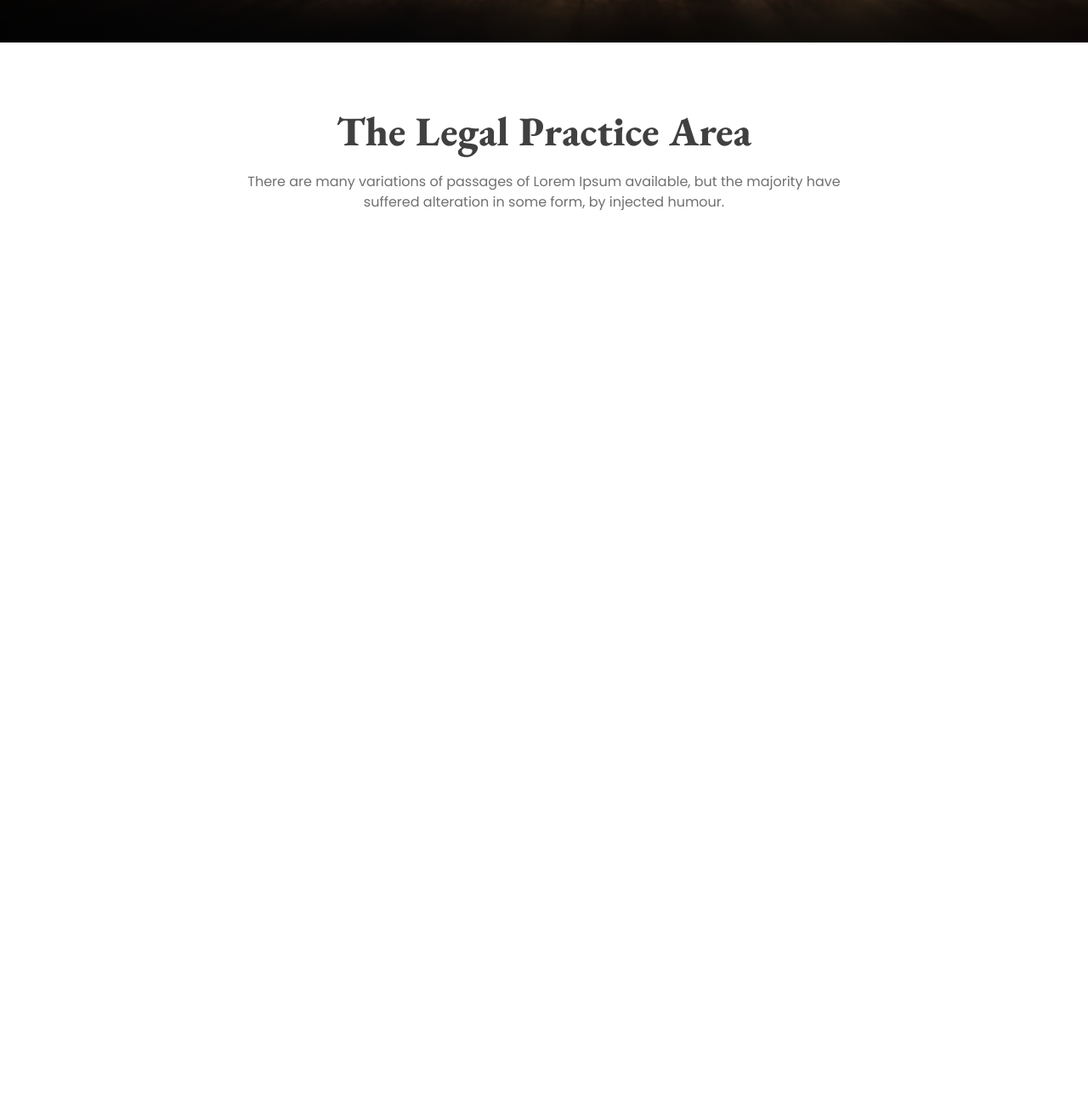
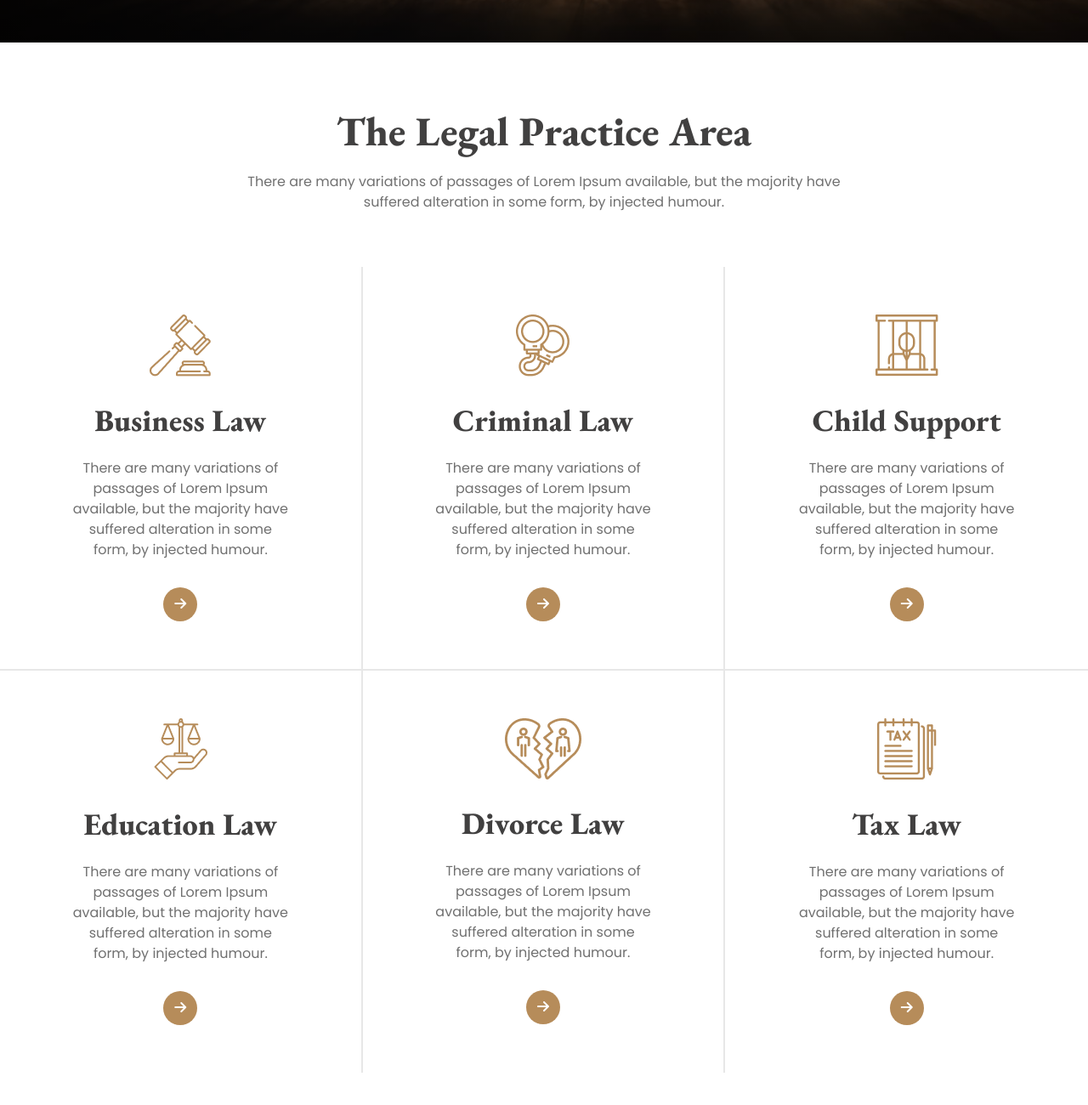
Before and after one commit to t-anvirahmed/legal-solutions, a plain HTML site: page index.html in a window 1280 px wide. Shown: the part 656-1956 px from the top of the page at 85% size. Before the commit the page ends 946 px from the top, so only its background shows below. Drawn offline with nearby package versions, Linux system fonts and the light colour scheme.

Commit message:
finished legal practice area section

```diff
--- a/index.html
+++ b/index.html
@@ -41,6 +41,7 @@
         --color-main: #b68c5a;
         --color-text: #707070;
         --color-heading: #414040;
+        --color-border: #e7e7e7;
       }
     </style>
   </head>
@@ -155,6 +156,115 @@
           </p>
         </div>
         <!-- legal practice area grid -->
+        <div class="grid grid-cols-3 mt-16">
+          <!-- grid cards -->
+          <!-- business law-->
+          <div
+            class="text-center px-16 py-14 border-b-2 border-r-2 border-border"
+          >
+            <img class="mx-auto mb-8" src="images/business.png" alt="" />
+            <h4 class="font-eb text-4xl font-extrabold text-heading mb-6">
+              Business Law
+            </h4>
+            <p class="mb-8 text-text">
+              There are many variations of <br />
+              passages of Lorem Ipsum <br />
+              available, but the majority have <br />
+              suffered alteration in some <br />
+              form, by injected humour.
+            </p>
+            <button class="bg-main rounded-full w-10 h-10 text-white">
+              <i class="fa-solid fa-arrow-right"></i>
+            </button>
+          </div>
+          <!-- criminal law -->
+          <div
+            class="text-center px-16 py-14 border-b-2 border-r-2 border-border"
+          >
+            <img class="mx-auto mb-8" src="images/criminal.png" alt="" />
+            <h4 class="font-eb text-4xl font-extrabold text-heading mb-6">
+              Criminal Law
+            </h4>
+            <p class="mb-8 text-text">
+              There are many variations of <br />
+              passages of Lorem Ipsum <br />
+              available, but the majority have <br />
+              suffered alteration in some <br />
+              form, by injected humour.
+            </p>
+            <button class="bg-main rounded-full w-10 h-10 text-white">
+              <i class="fa-solid fa-arrow-right"></i>
+            </button>
+          </div>
+          <!-- child support -->
+          <div class="text-center px-16 py-14 border-b-2 border-border">
+            <img class="mx-auto mb-8" src="images/child.png" alt="" />
+            <h4 class="font-eb text-4xl font-extrabold text-heading mb-6">
+              Child Support
+            </h4>
+            <p class="mb-8 text-text">
+              There are many variations of <br />
+              passages of Lorem Ipsum <br />
+              available, but the majority have <br />
+              suffered alteration in some <br />
+              form, by injected humour.
+            </p>
+            <button class="bg-main rounded-full w-10 h-10 text-white">
+              <i class="fa-solid fa-arrow-right"></i>
+            </button>
+          </div>
+          <!-- education law -->
+          <div class="text-center px-16 py-14 border-r-2 border-border">
+            <img class="mx-auto mb-8" src="images/education.png" alt="" />
+            <h4 class="font-eb text-4xl font-extrabold text-heading mb-6">
+              Education Law
+            </h4>
+            <p class="mb-8 text-text">
+              There are many variations of <br />
+              passages of Lorem Ipsum <br />
+              available, but the majority have <br />
+              suffered alteration in some <br />
+              form, by injected humour.
+            </p>
+            <button class="bg-main rounded-full w-10 h-10 text-white">
+              <i class="fa-solid fa-arrow-right"></i>
+            </button>
+          </div>
+          <!-- divorce law -->
+          <div class="text-center px-16 py-14 border-r-2 border-border">
+            <img class="mx-auto mb-8" src="images/divorce.png" alt="" />
+            <h4 class="font-eb text-4xl font-extrabold text-heading mb-6">
+              Divorce Law
+            </h4>
+            <p class="mb-8 text-text">
+              There are many variations of <br />
+              passages of Lorem Ipsum <br />
+              available, but the majority have <br />
+              suffered alteration in some <br />
+              form, by injected humour.
+            </p>
+            <button class="bg-main rounded-full w-10 h-10 text-white">
+              <i class="fa-solid fa-arrow-right"></i>
+            </button>
+          </div>
+          <!-- tax law -->
+          <div class="text-center px-16 py-14">
+            <img class="mx-auto mb-8" src="images/tax.png" alt="" />
+            <h4 class="font-eb text-4xl font-extrabold text-heading mb-6">
+              Tax Law
+            </h4>
+            <p class="mb-8 text-text">
+              There are many variations of <br />
+              passages of Lorem Ipsum <br />
+              available, but the majority have <br />
+              suffered alteration in some <br />
+              form, by injected humour.
+            </p>
+            <button class="bg-main rounded-full w-10 h-10 text-white">
+              <i class="fa-solid fa-arrow-right"></i>
+            </button>
+          </div>
+        </div>
       </section>
     </main>
     <!-- footer section -->
```
